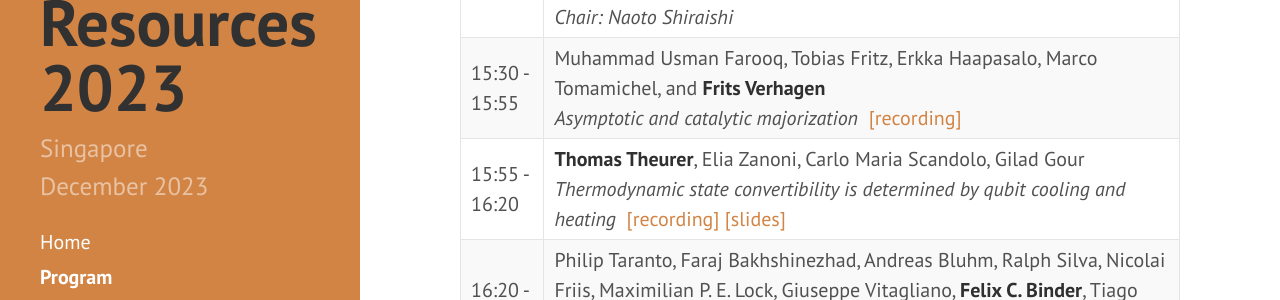
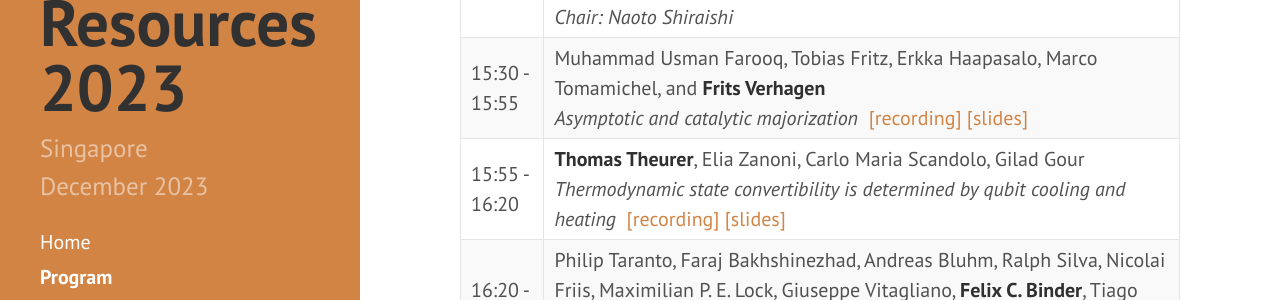
Before and after one commit to RyujiPat2/RyujiPat2.github.io, a Jekyll site: the page built from program.md, in a window 1280 px wide and 900 px high, scrolled down 5207 px. Shown: the part 155-455 px from the top of the window. Built offline with Jekyll 4.4.1, drawn with Linux system fonts in a browser that asks for light colours; nearby versions of some CDN libraries.

Commit message:
Update program.md

```diff
--- a/program.md
+++ b/program.md
@@ -100,7 +100,7 @@ order: 2
 | 14:35 - 15:00   | **Ge Bai**, Dominik Šafránek, Joseph Schindler, Francesco Buscemi, and Valerio Scarani<br /><i>Observational entropy with general quantum priors</i> <a href="https://youtu.be/rKORj1ZLV60?si=y5Pp2WScsRj8LGWV">&nbsp;[recording]</a>            |
 | 15:00 - 15:30   | <span class="p-invited">Break</span> |
 || *Chair: Naoto Shiraishi* |
-| 15:30 - 15:55   | Muhammad Usman Farooq, Tobias Fritz, Erkka Haapasalo, Marco Tomamichel, and **Frits Verhagen**<br /><i>Asymptotic and catalytic majorization</i> <a href="https://youtu.be/FNbOSP8L29M?si=Zmh8Tg30p6sQ8G6Y">&nbsp;[recording]</a>         |
+| 15:30 - 15:55   | Muhammad Usman Farooq, Tobias Fritz, Erkka Haapasalo, Marco Tomamichel, and **Frits Verhagen**<br /><i>Asymptotic and catalytic majorization</i> <a href="https://youtu.be/FNbOSP8L29M?si=Zmh8Tg30p6sQ8G6Y">&nbsp;[recording]</a><a href="https://drive.google.com/file/d/1uinzz0LgR8MbJnMcGxdzTz5wHwmWIwhm/view?usp=sharing">&nbsp;[slides]</a>         |
 | 15:55 - 16:20   | **Thomas Theurer**, Elia Zanoni, Carlo Maria Scandolo, Gilad Gour<br /><i>Thermodynamic state convertibility is determined by qubit cooling and heating</i> <a href="https://youtu.be/w7axE50mrM4?si=P_Nu76Ne-MQSJUqi">&nbsp;[recording]</a><a href="https://drive.google.com/file/d/1rem3ekqDtaoY7vie_-jODN9Iy4BQhoFs/view?usp=sharing">&nbsp;[slides]</a>         |
 | 16:20 - 16:45   | Philip Taranto, Faraj Bakhshinezhad, Andreas Bluhm, Ralph Silva, Nicolai Friis, Maximilian P. E. Lock, Giuseppe Vitagliano, **Felix C. Binder**, Tiago Debarba, Emanuel Schwarzhans, Fabien Clivaz, and Marcus Huber<br /><i>Resources for cooling and erasure</i> <a href="https://youtu.be/cWRhivAdSjk?si=q_tzIyBTKY-lXXLY">&nbsp;[recording]</a>              |
 | 16:45 - 17:15   | <span class="p-invited"><b>Open problem session</b><a href="https://youtu.be/itnnN02LqIQ?si=dlbyQQuLtJ0mam62">&nbsp;[recording]</a></span>        |
```
